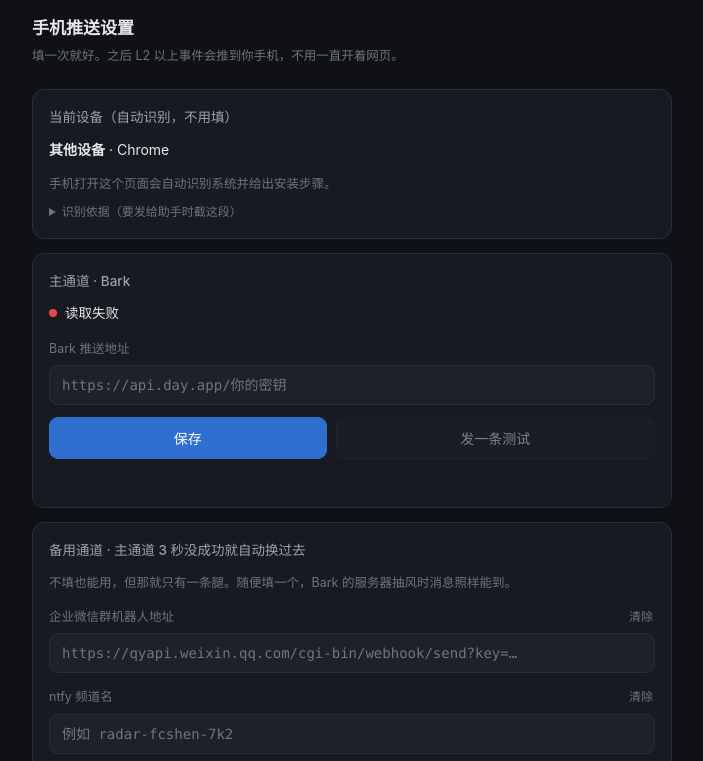
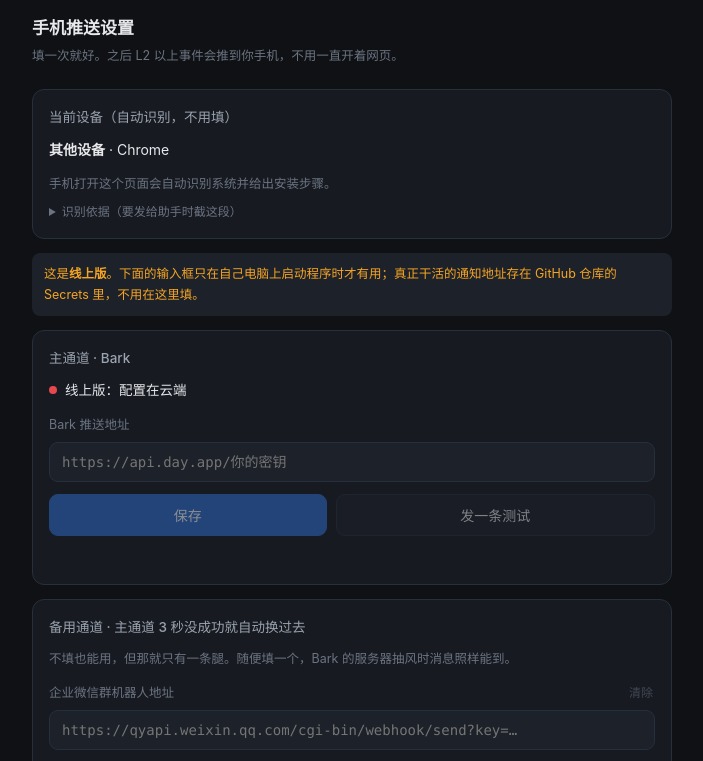
Before and after one commit to fcshen/news-radar, a plain HTML site: page setup.html in a window 1280 px wide. Shown: the top 761 px of the page, without its empty margins (288-991 px from the left). Drawn offline with Linux system fonts and the light colour scheme; no server answers.

Commit message:
fix: 线上版设置页明确提示输入框只在本机有效，避免手机用户白填

```diff
--- a/setup.html
+++ b/setup.html
@@ -205,7 +205,20 @@ async function getSettings(){
     const j=await r.json();
     setState(j);
     if(j.browser) $("browser").value=j.browser;
-  }catch(e){ $("state").textContent="读取失败"; }
+  }catch(e){
+    // 线上版（GitHub Pages）没有 /api/settings。不能让手机用户对着一堆
+    // 永远存不上的输入框发呆——直说这些设置只在本机运行时有效。
+    $("state").textContent="线上版：配置在云端";
+    const banner=document.createElement("p");
+    banner.className="tip";
+    banner.style.cssText="color:var(--warn);background:var(--panel2);padding:10px 12px;border-radius:8px;margin:0 0 14px";
+    banner.innerHTML="这是<b>线上版</b>。下面的输入框只在自己电脑上启动程序时才有用；"
+      +"真正干活的通知地址存在 GitHub 仓库的 Secrets 里，不用在这里填。";
+    const wrap=document.querySelector(".wrap");
+    wrap.insertBefore(banner,$("devCard").nextSibling);
+    document.querySelectorAll(".card:not(#devCard) input,.card:not(#devCard) button,.card:not(#devCard) select")
+      .forEach(el=>{el.disabled=true;});
+  }
 }
 document.querySelectorAll(".clr").forEach(btn=>btn.addEventListener("click",async()=>{
   const body={}; body[btn.dataset.k]=null;
--- a/sw.js
+++ b/sw.js
@@ -3,7 +3,7 @@
    GitHub Pages 的 /<仓库名>/ 子路径下都能用。
    注意：局域网 http://192.168.x.x 属于非安全上下文，浏览器不会注册 SW；
    此时页面照常工作，只是没有离线能力。部署到 https 后自动生效。 */
-const SHELL = "radar-shell-v15";
+const SHELL = "radar-shell-v16";
 const ASSETS = ["./", "./setup.html", "./manifest.webmanifest",
                 "./assets/icon-144.png", "./assets/icon-192.png",
                 "./assets/icon-512.png", "./assets/icon-maskable-512.png",
```
